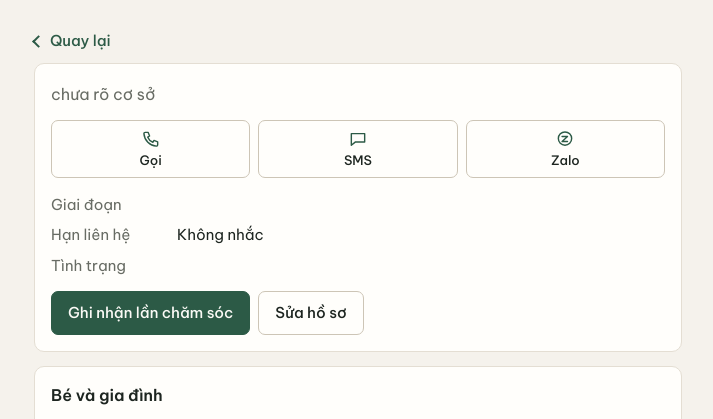
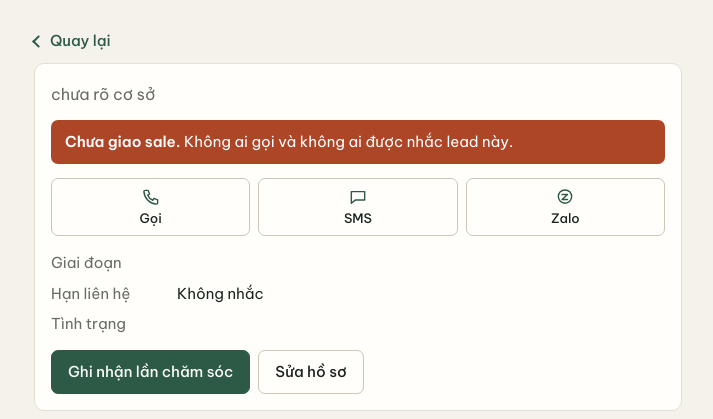
Before and after one commit to pichu124/pichu124-casa-lead, a FastAPI app: template app/templates/lead.html in a window 1280 px wide. Shown: the top 419 px of the page, without its empty margins (282-995 px from the left). Run offline with FastAPI, Linux system fonts and the light colour scheme; the template is opened without the code that fills it, so the values that code supplies are empty.

Commit message:
feat: bắt buộc chọn sale khi lưu lead; cảnh báo lead chưa giao; ô ghi rõ lý do từ chối Khác
- Chủ lưu lead (thêm mới hoặc sửa) phải chọn sale đang làm; giữ được sale cũ đã nghỉ.
- Lead chưa giao: băng đỏ ở hồ sơ, nhãn Chưa giao sale ở thẻ, dòng đếm ở Tất cả lead
  và Quản trị, dòng cảnh báo trong tin nhắc sáng.
- Lý do từ chối Khác: ô ghi rõ (bắt buộc), cột mới cham_soc.ly_do_chi_tiet thêm qua
  _them_cot; hiện ở lịch sử chăm sóc và file xuất CSV.

Co-Authored-By: Claude Opus 5.5 <noreply@anthropic.com>
Claude-Session: https://claude.ai/code/session_01HbtEKG6vhc5r72Pz1T9GJf

```diff
--- a/app/chu.py
+++ b/app/chu.py
@@ -38,6 +38,7 @@ def trang_chu(request: Request):
         _chu(nguoi)
         so = sum(q.bo_quen(lt.giai_doan, lt.khan) for lt in _tat_ca(conn, nguoi))
         return _ve(request, "chu.html", nguoi, so_bo_quen=so, so_messenger=messenger.so_chua_nhan(conn),
+                   so_chua_giao=logic.so_chua_giao(conn),
                    messenger_cau_hinh=messenger.da_cau_hinh())
     finally:
         conn.close()
@@ -457,7 +458,8 @@ def xuat(request: Request, ten: str):
                 truoc = [x for i, x in cua_lead[r["lead_id"]] if i != r["id"]]
                 tiep = q.han_lien_he_tiep(c, truoc, ch, nghi)
                 w.writerow([r["id"], r["lead_id"], r["thoi_gian"], ten_sale.get(r["sale_id"], ""), r["phuong_thuc"],
-                            r["tinh_trang"], r["muc_quan_tam"], r["phan_hoi"], r["ly_do_tu_choi"],
+                            r["tinh_trang"], r["muc_quan_tam"], r["phan_hoi"],
+                            r["ly_do_tu_choi"] + (f": {r['ly_do_chi_tiet']}" if r["ly_do_chi_tiet"] else ""),
                             han.isoformat() if han else "", r["ngay_hen_tham_quan"] or "", q.lan_thu(truoc, c),
                             tiep.isoformat() if tiep else "",
                             "TRUE" if r["ph_chu_dong"] else "FALSE", r["hen_lai_sau"],
--- a/app/logic.py
+++ b/app/logic.py
@@ -143,6 +143,11 @@ def cac_co_so(s: str | None) -> list[str]:
     return [x.strip() for x in (s or "").split(",") if x.strip()]
 
 
+def so_chua_giao(conn: sqlite3.Connection) -> int:
+    """Lead chưa có sale phụ trách (trừ lead chủ đã tạm dừng)."""
+    return conn.execute("SELECT COUNT(*) FROM lead WHERE sale_id IS NULL AND tam_dung = 0").fetchone()[0]
+
+
 def lead_cua(conn: sqlite3.Connection, nguoi: sqlite3.Row, sale_id: int | None = None,
              co_so: str = "") -> list[sqlite3.Row]:
     """Lead người này được thấy: sale chỉ thấy lead mình phụ trách, chủ thấy tất cả (lọc được)."""
--- a/app/main.py
+++ b/app/main.py
@@ -244,6 +244,7 @@ def tat_ca(request: Request, tim: str = "", sale: int = 0, co_so: str = ""):
         return _ve(request, "danh_sach.html", nguoi, nhom=_nhom(ds), tim=tim, tieu_de="Tất cả lead",
                    duong_dan="/tat-ca", tong=len(ds), ds_sale=ds_sale, sale=sale, co_so=co_so,
                    so_messenger=messenger_mod.so_chua_nhan(conn),
+                   so_chua_giao=logic.so_chua_giao(conn),
                    ds_co_so=db.danh_muc(conn, "Cơ sở"))
     finally:
         conn.close()
@@ -298,6 +299,9 @@ def _gia_tri_lead(form, nguoi: sqlite3.Row, cu: sqlite3.Row | None) -> tuple[dic
         sale = _chu_nhan(form, "sale_id")
         v["sale_id"] = int(sale) if sale.isdigit() else None
         v["tam_dung"] = 1 if form.get("tam_dung") else 0
+        # Lead không ai phụ trách thì không ai gọi, không ai được nhắc: không cho lưu khi chưa chọn sale
+        if v["sale_id"] is None or not _sale_hop_le(v["sale_id"], cu):
+            loi.append("Chọn sale phụ trách trước khi lưu (lead chưa giao thì không ai gọi, không ai được nhắc).")
     else:  # sale không đổi được người phụ trách và Tạm dừng, kể cả khi sửa tay biểu mẫu
         v["sale_id"] = cu["sale_id"] if cu else nguoi["id"]
         v["tam_dung"] = cu["tam_dung"] if cu else 0
@@ -332,6 +336,17 @@ def _quan_tam_nhap(form) -> str:
         if x and x not in chon:
             chon.append(x)
     return ", ".join(chon)
+
+
+def _sale_hop_le(sale_id: int, cu: sqlite3.Row | None) -> bool:
+    """Sale đang làm, hoặc đúng người đang phụ trách lead này (dù đã nghỉ: lưu hồ sơ không làm mất người phụ trách)."""
+    if cu is not None and cu["sale_id"] == sale_id:
+        return True
+    conn = _conn()
+    try:
+        return conn.execute("SELECT 1 FROM nguoi_dung WHERE id = ? AND dang_lam = 1", (sale_id,)).fetchone() is not None
+    finally:
+        conn.close()
 
 
 def _co_so_nhap(chon: list[str]) -> str:
@@ -497,7 +512,7 @@ async def sua_lead(request: Request, lead_id: int):
 
 def _gia_tri_cham_soc(form) -> tuple[dict, list[str]]:
     v = {k: _chu_nhan(form, k) for k in ("phuong_thuc", "tinh_trang", "muc_quan_tam", "phan_hoi",
-                                         "ly_do_tu_choi", "hen_lai_sau")}
+                                         "ly_do_tu_choi", "ly_do_chi_tiet", "hen_lai_sau")}
     v["ph_chu_dong"] = 1 if form.get("ph_chu_dong") else 0
     v["da_gui_thu_moi"] = 1 if form.get("da_gui_thu_moi") else 0
     tt, loi = v["tinh_trang"], []
@@ -518,8 +533,12 @@ def _gia_tri_cham_soc(form) -> tuple[dict, list[str]]:
     if tt == q.TU_CHOI:
         if v["ly_do_tu_choi"] not in q.LY_DO_TU_CHOI:
             loi.append("Chọn lý do từ chối.")
+        elif v["ly_do_tu_choi"] == q.LD_KHAC and not v["ly_do_chi_tiet"]:
+            loi.append("Lý do từ chối là Khác: ghi rõ lý do vào ô bên dưới.")
     else:
         v["ly_do_tu_choi"] = ""
+    if v["ly_do_tu_choi"] != q.LD_KHAC:
+        v["ly_do_chi_tiet"] = ""
     if tt in logic.KHONG_HEN_LAI or v["hen_lai_sau"] not in logic.HEN_LAI_SAU:
         v["hen_lai_sau"] = ""
     if tt == q.GOI_LAI and not v["hen_lai_sau"]:
--- a/app/nhac_sang.py
+++ b/app/nhac_sang.py
@@ -50,6 +50,8 @@ def tin_cho_chu(conn: sqlite3.Connection, chu: sqlite3.Row, hom_nay: date) -> st
     dong += [f"- {lt.row['ten_ph']} · sale {lt.row['ten_sale'] or 'chưa giao'} · nhận {dongho.doc_gio(lt.row['ngay_nhan']):%d/%m}"
              for lt in moi]
     dong += ["", f"Lead bỏ quên (đang chăm sóc mà quá hạn): {len(bo_quen)}"]
+    if logic.so_chua_giao(conn):
+        dong += [f"⚠ Lead chưa giao sale: {logic.so_chua_giao(conn)} (mở app → Tất cả lead)"]
     if messenger.da_cau_hinh():
         dong += [f"Messenger chưa giao: {messenger.so_chua_nhan(conn)} (Quản trị → Messenger chưa nhận)"]
     return "\n".join(dong)
@@ -81,6 +83,8 @@ def tin_cho_nhom(conn: sqlite3.Connection, hom_nay: date) -> str:
         dong += [f"- {lt.row['ten_ph']} · sale {lt.row['ten_sale'] or 'chưa giao'} · nhận "
                  f"{dongho.doc_gio(lt.row['ngay_nhan']):%d/%m}" for lt in moi]
         dong += [f"Bỏ quên (đang chăm sóc mà quá hạn): {len(bo_quen)}"]
+        if logic.so_chua_giao(conn):
+            dong += [f"⚠ Lead chưa giao sale: {logic.so_chua_giao(conn)} (mở app → Tất cả lead)"]
         if messenger.da_cau_hinh():
             dong += [f"Messenger chưa giao: {messenger.so_chua_nhan(conn)}"]
     url = os.environ.get("CASA_LEAD_URL", "")
--- a/app/static/app.css
+++ b/app/static/app.css
@@ -242,3 +242,5 @@ details[open] > summary { margin-bottom: 12px; }
 @media (prefers-reduced-motion: reduce) { * { transition: none !important; } }
 .cuon-ngang + .nho, .bang-so + .nho { margin-top: 10px; }
 .ghi-chu-bot { margin: 10px 0 0; padding: 10px 12px; background: var(--nen); border-radius: var(--bo-nho); font-size: 14px; grid-template-columns: max-content 1fr; }
+.canh-bao { background: var(--gach); color: #fff; border-radius: var(--bo-nho); padding: 11px 14px; margin: 0 0 14px; font-size: 15px; }
+.canh-bao a { color: #fff; font-weight: 600; }
--- a/app/templates/_the.html
+++ b/app/templates/_the.html
@@ -8,5 +8,6 @@
   </div>
   {% if lt.viec %}<div class="viec">{{ lt.viec }}</div>{% endif %}
   <div class="tom-tat">{{ lt.lan_cuoi_tom_tat }}{% if show_sale and lt.row.ten_sale %} · {{ lt.row.ten_sale }}{% endif %}</div>
+  {% if show_sale and not lt.row.sale_id and not lt.row.tam_dung %}<span class="nhan nhan-qua nhan-chua-giao">Chưa giao sale</span>{% endif %}
   {% if lt.khan == 'Quá hạn' %}<span class="nhan nhan-qua">Quá hạn {{ lt.so_ngay_qua_han }} ngày</span>{% endif %}
 </a>
--- a/app/templates/base.html
+++ b/app/templates/base.html
@@ -9,7 +9,7 @@
 <link rel="apple-touch-icon" href="/static/icon-192.png">
 <link rel="preload" href="/static/fonts/be-vietnam-pro-vietnamese-400-normal.woff2" as="font" type="font/woff2" crossorigin>
 <link rel="preload" href="/static/fonts/be-vietnam-pro-latin-400-normal.woff2" as="font" type="font/woff2" crossorigin>
-<link rel="stylesheet" href="/static/app.css?v=9">
+<link rel="stylesheet" href="/static/app.css?v=10">
 <title>{% block title %}Casa chăm sóc lead{% endblock %}</title>
 </head>
 <body>
--- a/app/templates/chu.html
+++ b/app/templates/chu.html
@@ -5,6 +5,7 @@
 <section class="hop">
   <h2>Theo dõi</h2>
   <ul class="ds-lien-ket">
+    {% if so_chua_giao %}<li><a class="dong" href="/tat-ca"><span><b>Lead chưa giao</b><small>chưa có sale phụ trách: không ai gọi, không ai được nhắc</small></span><strong class="dem-do">{{ so_chua_giao }}</strong></a></li>{% endif %}
     <li><a class="dong" href="/chu/messenger"><span><b>Messenger chưa nhận</b><small>phụ huynh để SĐT cho bot, chờ giao sale</small></span>{% if so_messenger %}<strong class="dem-do">{{ so_messenger }}</strong>{% endif %}</a></li>
     <li><a class="dong" href="/chu/bo-quen"><span><b>Bỏ quên</b><small>lead đang chăm sóc mà quá hạn, nhắc sale</small></span>{% if so_bo_quen %}<strong class="dem-do">{{ so_bo_quen }}</strong>{% endif %}</a></li>
     <li><a class="dong" href="/chu/rat-quan-tam"><span><b>Rất quan tâm chưa chốt</b><small>nên gọi kèm sale</small></span></a></li>
--- a/app/templates/danh_sach.html
+++ b/app/templates/danh_sach.html
@@ -2,6 +2,7 @@
 {% block title %}{{ tieu_de }} · Casa chăm sóc lead{% endblock %}
 {% block noi_dung %}
 <h1>{{ tieu_de }} <small>{{ tong }} lead</small></h1>
+{% if so_chua_giao %}<p class="loi"><strong>{{ so_chua_giao }} lead chưa giao sale</strong> (nhãn đỏ "Chưa giao sale" bên dưới): mở từng lead → Sửa hồ sơ → chọn Sale phụ trách.</p>{% endif %}
 {% if so_messenger %}<p class="thong-bao">Có {{ so_messenger }} phụ huynh Messenger chưa nhận vào app (đã để SĐT cho bot, chưa có hồ sơ).
   <a href="/chu/messenger">Giao lead</a></p>{% endif %}
 <form class="tim" method="get" action="{{ duong_dan }}">
--- a/app/templates/ghi_nhan.html
+++ b/app/templates/ghi_nhan.html
@@ -18,7 +18,9 @@
   </fieldset>
   <label>Phụ huynh nói gì <textarea name="phan_hoi" rows="2" placeholder="vd Băn khoăn học phí, hỏi thêm chồng">{{ v.phan_hoi or '' }}</textarea></label>
   <fieldset data-hien-khi="tinh_trang=Từ chối"><legend>Lý do từ chối *</legend>
-    {% for c in q.LY_DO_TU_CHOI %}<label class="chon"><input type="radio" name="ly_do_tu_choi" value="{{ c }}" {{ 'checked' if c == v.ly_do_tu_choi }}> {{ c }}</label>{% endfor %}
+    {% for c in q.LY_DO_TU_CHOI %}<label class="chon"><input type="radio" name="ly_do_tu_choi" value="{{ c }}" data-dieu-khien="ly_do_tu_choi" {{ 'checked' if c == v.ly_do_tu_choi }}> {{ c }}</label>{% endfor %}
+    <label data-hien-khi="ly_do_tu_choi=Khác">Lý do khác, ghi rõ *
+      <input name="ly_do_chi_tiet" value="{{ v.ly_do_chi_tiet or '' }}" maxlength="300" placeholder="vd Cơ sở đang thi công, hẹn 3 tháng sau liên hệ lại"></label>
   </fieldset>
   <fieldset data-an-khi="tinh_trang=Từ chối|Đã nhập học|Đã đặt cọc|Hẹn nhưng không đến"><legend>Hẹn lại sau <span class="nho">(chỉ chọn khi phụ huynh hẹn thời gian cụ thể)</span></legend>
     <label class="chon"><input type="radio" name="hen_lai_sau" value="" data-dieu-khien="hen_lai_sau" {{ 'checked' if not v.hen_lai_sau }}> Không hẹn</label>
--- a/app/templates/lead.html
+++ b/app/templates/lead.html
@@ -6,6 +6,8 @@
   <h1>{{ r.ten_ph }}</h1>
   <p class="phu-de">{% if r.ten_be %}bé {{ r.ten_be }}{% if r.tuoi_be %} · {{ r.tuoi_be }}{% endif %} · {% endif %}{{ r.co_so or 'chưa rõ cơ sở' }}
     {% if lt.khan == 'Quá hạn' %}<span class="nhan nhan-qua">Quá hạn {{ lt.so_ngay_qua_han }} ngày</span>{% elif lt.khan == 'Hôm nay' %}<span class="nhan nhan-nay">Hôm nay</span>{% endif %}</p>
+  {% if not r.sale_id and not r.tam_dung %}<p class="canh-bao"><strong>Chưa giao sale.</strong> Không ai gọi và không ai được nhắc lead này.
+    {% if nguoi.vai_tro == 'chu' %}<a href="/lead/{{ r.id }}/sua">Chọn sale phụ trách</a>{% endif %}</p>{% endif %}
   <p class="sdt-so">{{ r.sdt }}</p>
   <div class="goi">
     <a class="nut" href="tel:{{ r.sdt|replace(' ', '') }}"><svg viewBox="0 0 24 24" fill="none" stroke="currentColor" stroke-width="1.7" stroke-linecap="round" stroke-linejoin="round" aria-hidden="true"><path d="M5 4h3.5l1.8 4.4-2.2 1.4a11 11 0 0 0 6.1 6.1l1.4-2.2L20 15.5V19a1.5 1.5 0 0 1-1.6 1.5C10.6 20 4 13.4 3.5 5.6A1.5 1.5 0 0 1 5 4z"/></svg>Gọi</a>
@@ -56,7 +58,7 @@
   <ol class="lich-su">
   {% for c in lt.lich_su|reverse %}
     <li>
-      <div><strong>{{ gio_vn(doc_gio(c.thoi_gian)) }}</strong> · {{ c.tinh_trang }}{% if c.ly_do_tu_choi %} ({{ c.ly_do_tu_choi }}){% endif %}</div>
+      <div><strong>{{ gio_vn(doc_gio(c.thoi_gian)) }}</strong> · {{ c.tinh_trang }}{% if c.ly_do_tu_choi %} ({{ c.ly_do_tu_choi }}{% if c.ly_do_chi_tiet %}: {{ c.ly_do_chi_tiet }}{% endif %}){% endif %}</div>
       <div class="nho">{{ c.phuong_thuc }} · {{ ten_sale.get(c.sale_id, '') }}{% if c.muc_quan_tam %} · {{ c.muc_quan_tam }}{% endif %}{% if c.ph_chu_dong %} · phụ huynh chủ động{% endif %}</div>
       {% if c.phan_hoi %}<div>{{ c.phan_hoi }}</div>{% endif %}
       {% if c.hen_lai_sau %}<div class="nho">Hẹn lại sau: {{ c.hen_lai_sau }}{% if c.ngay_hen_goi_lai %} ({{ ngay_vn(doc_ngay(c.ngay_hen_goi_lai)) }}){% endif %}</div>{% endif %}
--- a/app/templates/lead_form.html
+++ b/app/templates/lead_form.html
@@ -32,8 +32,8 @@
       <input name="ph_quan_tam_khac" value="{{ khac_go }}" placeholder="vd Bán trú, học bơi, giờ đón muộn"></label>
   </fieldset>
   {% if nguoi.vai_tro == 'chu' %}
-  <label>Sale phụ trách
-    <select name="sale_id"><option value="">Chưa giao</option>
+  <label>Sale phụ trách *
+    <select name="sale_id" required><option value="">— Chọn sale —</option>
       {% for s in ds_sale %}<option value="{{ s.id }}" {{ 'selected' if s.id == v.sale_id }}>{{ s.ten }}{% if not s.dang_lam %} (đã nghỉ){% endif %}</option>{% endfor %}</select></label>
   {% endif %}
   <label>Chất lượng lead
```
Also changed, not shown: app/db.py (+7 -0 lines), tests/test_chua_giao.py (added, +67 -0 lines), tests/test_ly_do_khac.py (added, +51 -0 lines), tests/test_messenger.py (+3 -1 lines).
